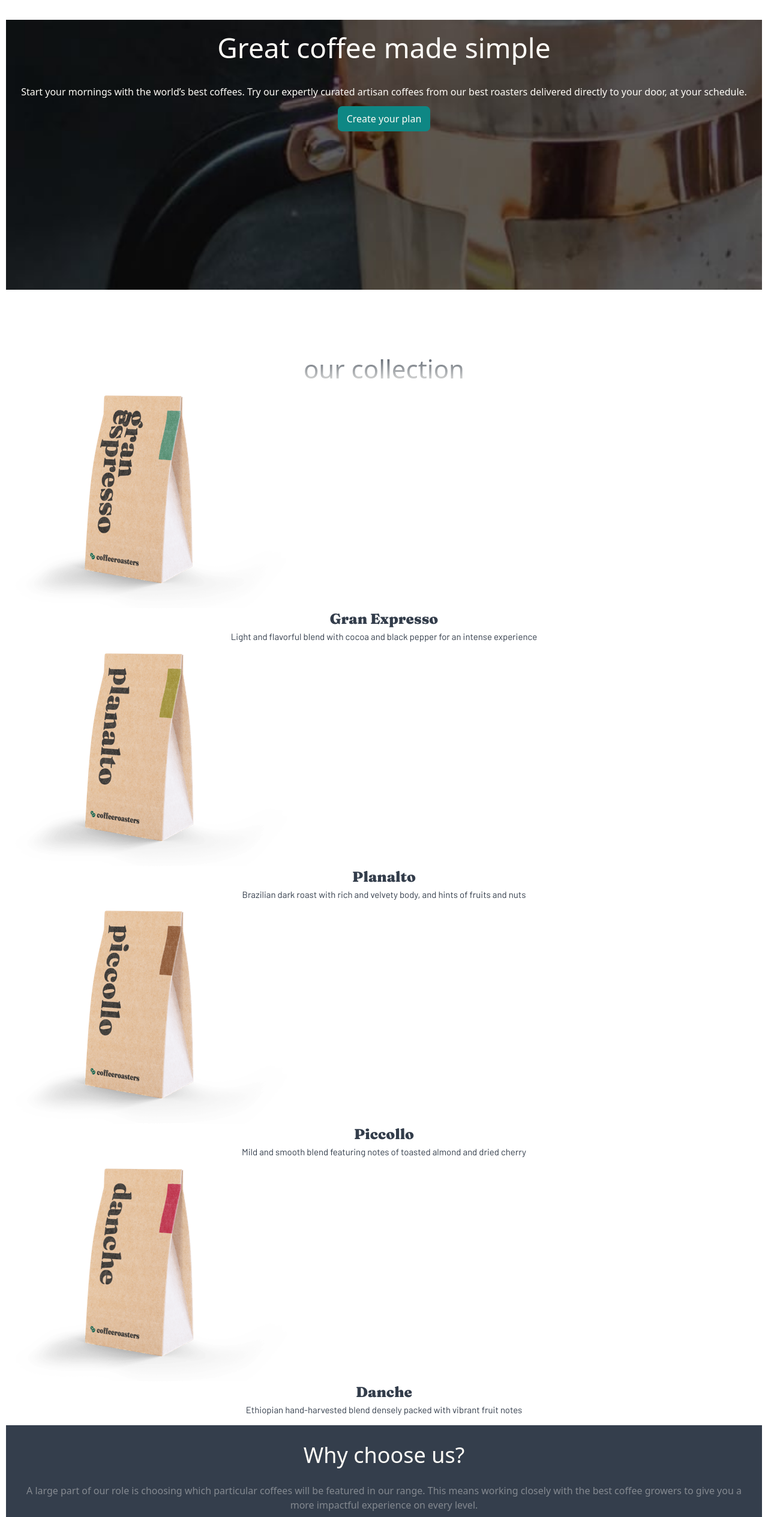
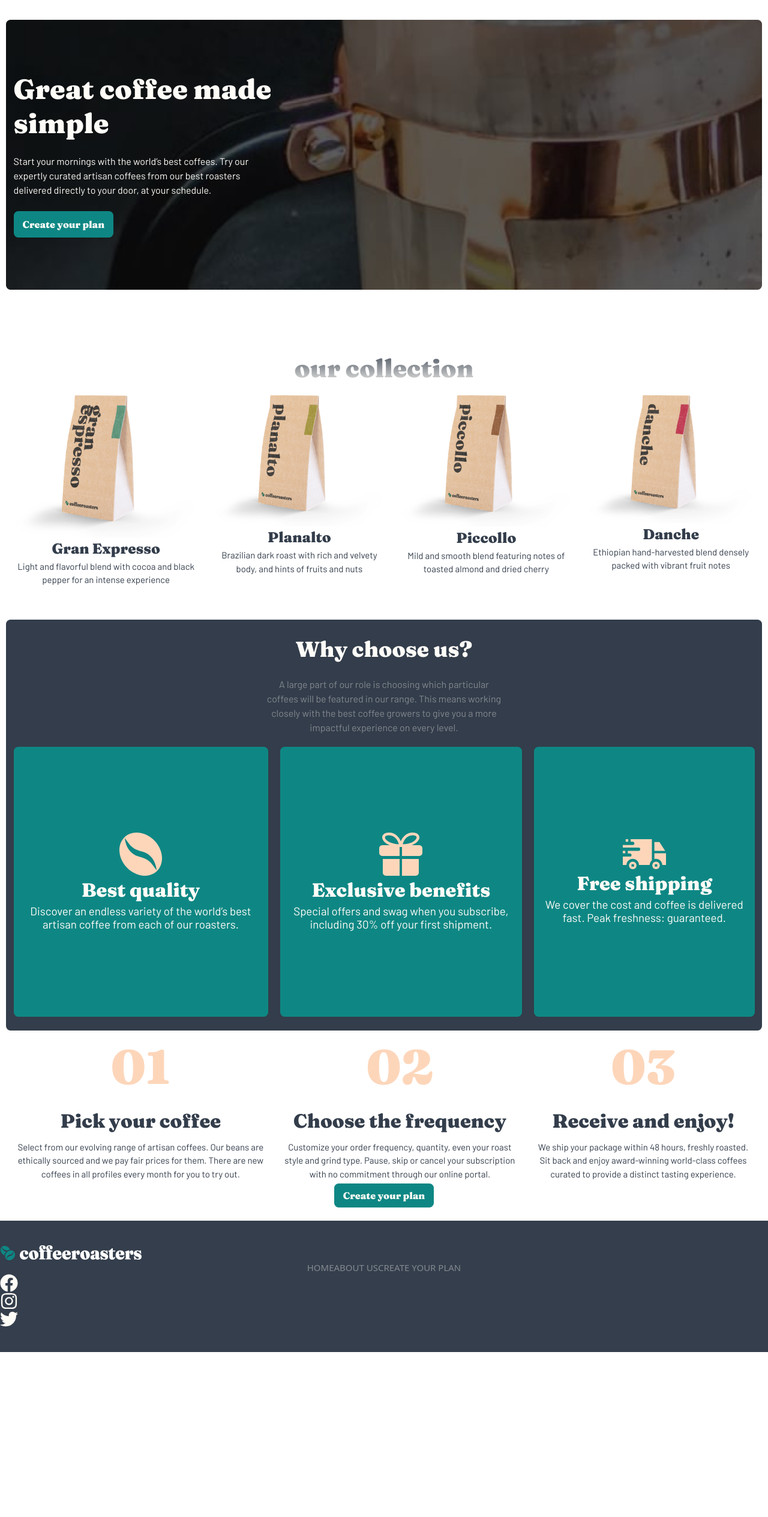
Before and after one commit to heiderick13/coffee-shop, a React (Vite) app: page / in a window 1280 px wide. Shown: the part 40-2569 px from the top of the page at 60% size. After the commit the page ends 2294 px from the top, so only its background shows below. Built offline with nearby package versions, Linux system fonts and the light colour scheme.

Commit message:
:lipstick: update home page with tailwind

```diff
--- a/src/pages/Home/Home.css
+++ b/src/pages/Home/Home.css
@@ -4,33 +4,12 @@
 }
 
 .home-hero {
-  flex-direction: column;
-  align-items: center;
-  justify-content: center;
-  text-align: center;
   background: url(../../assets/home/mobile/image-hero-coffeepress.jpg);
   background-repeat: no-repeat;
   background-size: cover;
-
-  line-height: 2;
-  min-height: 45rem;
-  color: var(--light-cream);
-}
-
-.home-hero h1 {
-  font-size: 4.6rem;
-}
-
-.home-hero p {
-  font-size: 1.6rem;
-}
-
-.collection {
-  margin-top: 10rem;
 }
 
 .collection h2 {
-  font-size: 4.2rem;
   background: -webkit-linear-gradient(
     var(--dark-grey-blue),
     var(--light-cream)
@@ -39,30 +18,3 @@
   background-clip: text;
   -webkit-text-fill-color: transparent;
 }
-
-.pros {
-  flex-direction: column;
-  gap: 2rem;
-  max-height: 1000px;
-  text-align: center;
-  color: var(--light-cream);
-  background-color: var(--dark-grey-blue);
-}
-
-.pros * {
-  padding: 1rem 0;
-}
-
-.pros h2 {
-  font-size: 3.6rem;
-}
-
-.pros > p {
-  font-size: 1.6rem;
-  color: var(--grey);
-}
-
-.steps {
-  margin-top: 95rem;
-  text-align: center;
-}
--- a/src/pages/Home/Home.jsx
+++ b/src/pages/Home/Home.jsx
@@ -16,17 +16,20 @@ import CreateBtn from "../../components/CreateBtn/CreateBtn";
 function Home() {
   return (
     <div className="home p-4">
-      <div className="home-hero d-flex fraunces rounded-4 px-5">
-        <h1 className="mb-5">Great coffee made simple</h1>
-        <p className="barlow mb-5">
+      <div className="home-hero min-h-[45rem] text-light-cream flex flex-col gap-4 justify-center items-center md:items-start text-center md:text-left font-fraunces rounded-xl px-5">
+        <h1 className="mb-5 leading-tight md:max-w-[35%] text-[4.6rem]">
+          Great coffee made simple
+        </h1>
+        <p className="font-barlow mb-5 md:max-w-[35%] text-[1.6rem]">
           Start your mornings with the world’s best coffees. Try our expertly
           curated artisan coffees from our best roasters delivered directly to
           your door, at your schedule.
         </p>
         <CreateBtn />
       </div>
-      <div className="collection text-center">
-        <h2 className="fraunces mb-5">our collection</h2>
+      <div className="collection mt-40 text-center">
+        <h2 className="font-fraunces mb-5 text-[4.2rem]">our collection</h2>
+        <div className="flex flex-col md:flex-row">
           <Collectable
             img={espresso}
             title={"Gran Expresso"}
@@ -56,13 +59,15 @@ function Home() {
             }
           />
         </div>
-      <div className="pros d-flex p-5 rounded-4">
-        <h2 className="fraunces">Why choose us?</h2>
-        <p className="barlow">
+      </div>
+      <div className="pros max-h-[900px] text-light-cream text-center mt-16 p-5 rounded-xl bg-dark-grey-blue">
+        <h2 className="font-fraunces py-4 text-[3.6rem]">Why choose us?</h2>
+        <p className="font-barlow text-[1.6rem] text-grey py-4 md:max-w-[40rem] md:m-auto">
           A large part of our role is choosing which particular coffees will be
           featured in our range. This means working closely with the best coffee
           growers to give you a more impactful experience on every level.
         </p>
+        <div className="flex flex-col gap-8 py-4 md:flex-row">
           <ProsCard
             icon={coffeeBean}
             pro={`Best quality`}
@@ -79,7 +84,9 @@ function Home() {
             description={`We cover the cost and coffee is delivered fast. Peak freshness: guaranteed.`}
           />
         </div>
-      <div className="steps fraunces">
+      </div>
+      <div className="steps font-fraunces text-center mt-[80rem] md:mt-0 pb-8">
+        <div className="flex flex-col md:flex-row">
           <Step
             num={"01"}
             title={"Pick your coffee"}
@@ -101,6 +108,7 @@ function Home() {
               "We ship your package within 48 hours, freshly roasted. Sit back and enjoy award-winning world-class coffees curated to provide a distinct tasting experience."
             }
           />
+        </div>
         <CreateBtn />
       </div>
     </div>
```
Lines whose indentation alone changed are shown as unchanged.
